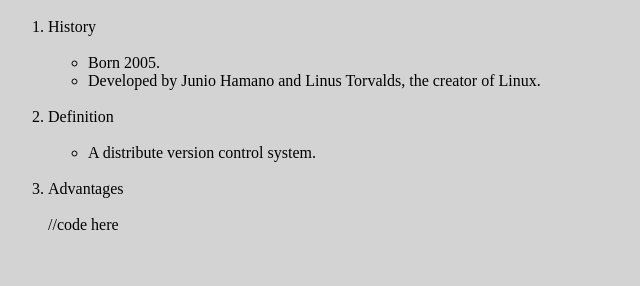
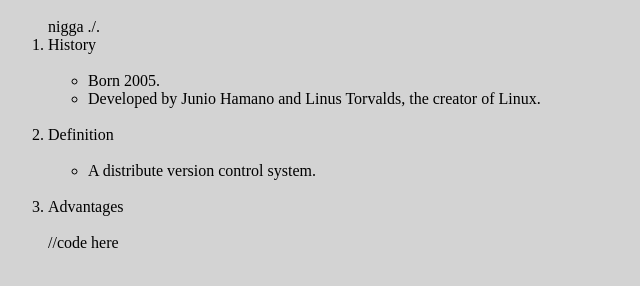
Before and after one commit to ProgappsServer/Repo1, a plain HTML site: page index.html in a window 1280 px wide. Shown: the part 48-334 px from the top of the page, without its empty margins (0-640 px from the left). Drawn offline with Linux system fonts and the light colour scheme.

Commit message:
Added file.

```diff
--- a/index.html
+++ b/index.html
@@ -3,7 +3,7 @@
 <h1>Git</h1>
 
 <ol>
-
+nigga ./.
 <li>History</li>
 <br>
 <ul>
```
